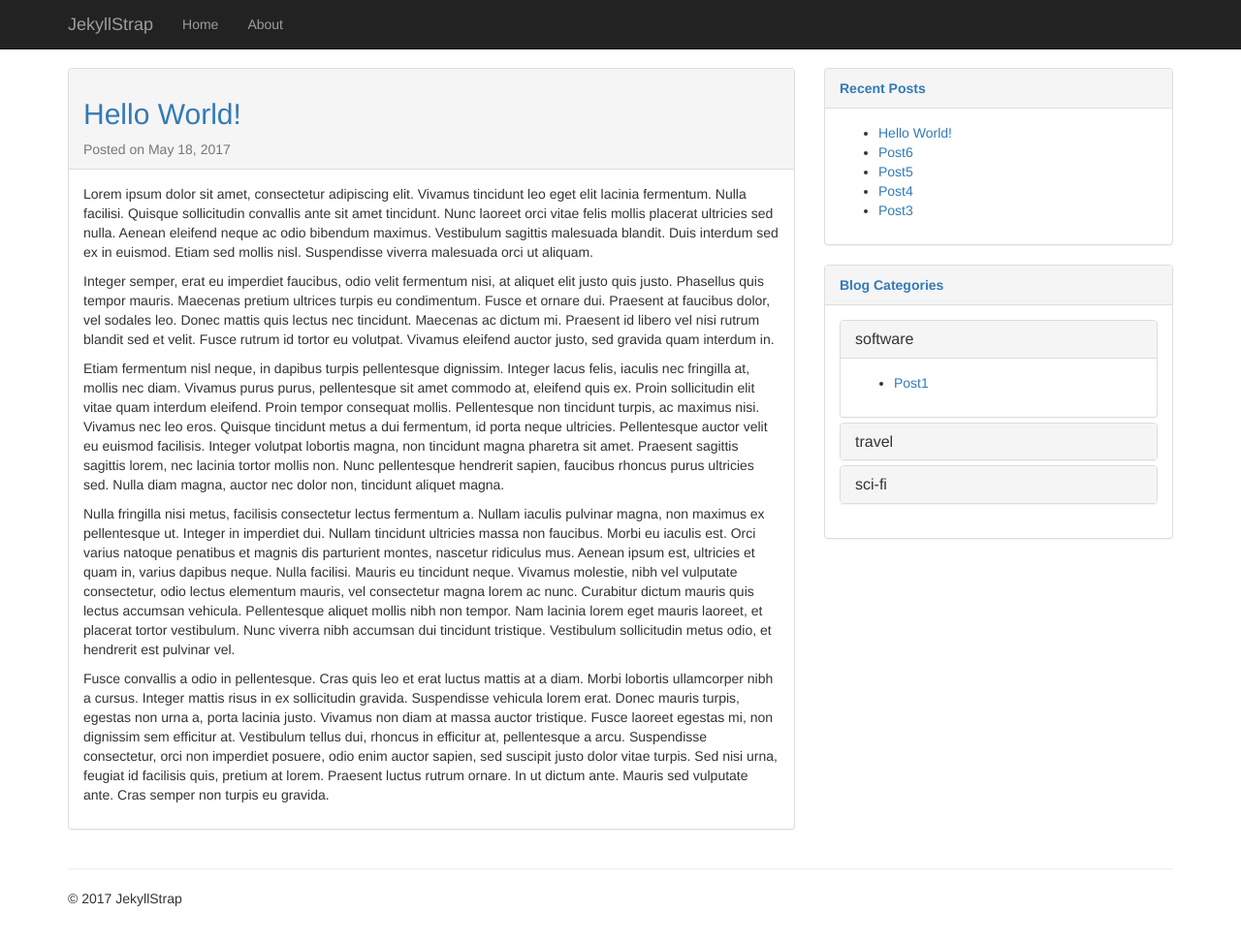
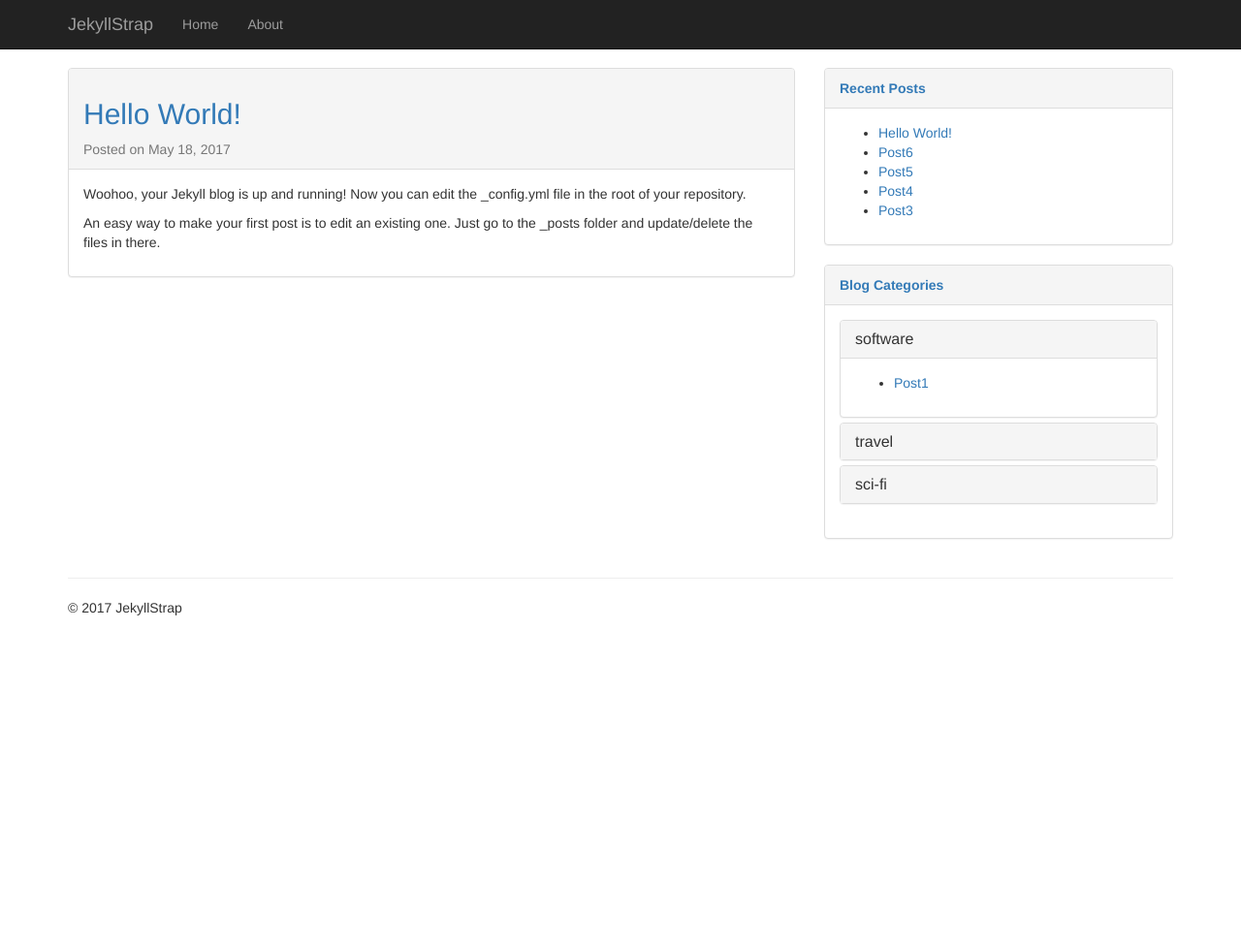
Before and after one commit to TheEssem/jekyllstrap-theme, a Jekyll site: the page built from _posts/2017-5-18-Hello-World.md, in a window 1280 px wide and 1027 px high. Shown: the top 974 px of the window at 97% size. Built offline with Jekyll 4.4.1, drawn with Linux system fonts in a browser that asks for light colours; nearby versions of some CDN libraries.

Commit message:
Update 2017-5-18-Hello-World.md

```diff
--- a/_posts/2017-5-18-Hello-World.md
+++ b/_posts/2017-5-18-Hello-World.md
@@ -4,12 +4,6 @@ title: Hello World!
 comments: true
 ---
 
-Lorem ipsum dolor sit amet, consectetur adipiscing elit. Vivamus tincidunt leo eget elit lacinia fermentum. Nulla facilisi. Quisque sollicitudin convallis ante sit amet tincidunt. Nunc laoreet orci vitae felis mollis placerat ultricies sed nulla. Aenean eleifend neque ac odio bibendum maximus. Vestibulum sagittis malesuada blandit. Duis interdum sed ex in euismod. Etiam sed mollis nisl. Suspendisse viverra malesuada orci ut aliquam.
+Woohoo, your Jekyll blog is up and running! Now you can edit the _config.yml file in the root of your repository.
 
-Integer semper, erat eu imperdiet faucibus, odio velit fermentum nisi, at aliquet elit justo quis justo. Phasellus quis tempor mauris. Maecenas pretium ultrices turpis eu condimentum. Fusce et ornare dui. Praesent at faucibus dolor, vel sodales leo. Donec mattis quis lectus nec tincidunt. Maecenas ac dictum mi. Praesent id libero vel nisi rutrum blandit sed et velit. Fusce rutrum id tortor eu volutpat. Vivamus eleifend auctor justo, sed gravida quam interdum in.
-
-Etiam fermentum nisl neque, in dapibus turpis pellentesque dignissim. Integer lacus felis, iaculis nec fringilla at, mollis nec diam. Vivamus purus purus, pellentesque sit amet commodo at, eleifend quis ex. Proin sollicitudin elit vitae quam interdum eleifend. Proin tempor consequat mollis. Pellentesque non tincidunt turpis, ac maximus nisi. Vivamus nec leo eros. Quisque tincidunt metus a dui fermentum, id porta neque ultricies. Pellentesque auctor velit eu euismod facilisis. Integer volutpat lobortis magna, non tincidunt magna pharetra sit amet. Praesent sagittis sagittis lorem, nec lacinia tortor mollis non. Nunc pellentesque hendrerit sapien, faucibus rhoncus purus ultricies sed. Nulla diam magna, auctor nec dolor non, tincidunt aliquet magna.
-
-Nulla fringilla nisi metus, facilisis consectetur lectus fermentum a. Nullam iaculis pulvinar magna, non maximus ex pellentesque ut. Integer in imperdiet dui. Nullam tincidunt ultricies massa non faucibus. Morbi eu iaculis est. Orci varius natoque penatibus et magnis dis parturient montes, nascetur ridiculus mus. Aenean ipsum est, ultricies et quam in, varius dapibus neque. Nulla facilisi. Mauris eu tincidunt neque. Vivamus molestie, nibh vel vulputate consectetur, odio lectus elementum mauris, vel consectetur magna lorem ac nunc. Curabitur dictum mauris quis lectus accumsan vehicula. Pellentesque aliquet mollis nibh non tempor. Nam lacinia lorem eget mauris laoreet, et placerat tortor vestibulum. Nunc viverra nibh accumsan dui tincidunt tristique. Vestibulum sollicitudin metus odio, et hendrerit est pulvinar vel.
-
-Fusce convallis a odio in pellentesque. Cras quis leo et erat luctus mattis at a diam. Morbi lobortis ullamcorper nibh a cursus. Integer mattis risus in ex sollicitudin gravida. Suspendisse vehicula lorem erat. Donec mauris turpis, egestas non urna a, porta lacinia justo. Vivamus non diam at massa auctor tristique. Fusce laoreet egestas mi, non dignissim sem efficitur at. Vestibulum tellus dui, rhoncus in efficitur at, pellentesque a arcu. Suspendisse consectetur, orci non imperdiet posuere, odio enim auctor sapien, sed suscipit justo dolor vitae turpis. Sed nisi urna, feugiat id facilisis quis, pretium at lorem. Praesent luctus rutrum ornare. In ut dictum ante. Mauris sed vulputate ante. Cras semper non turpis eu gravida.
+An easy way to make your first post is to edit an existing one. Just go to the _posts folder and update/delete the files in there.
```
